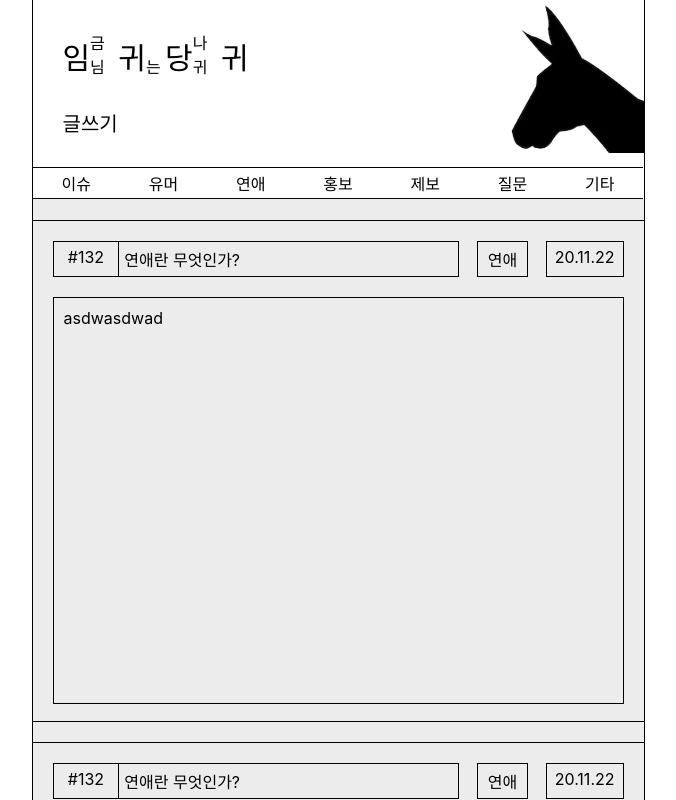
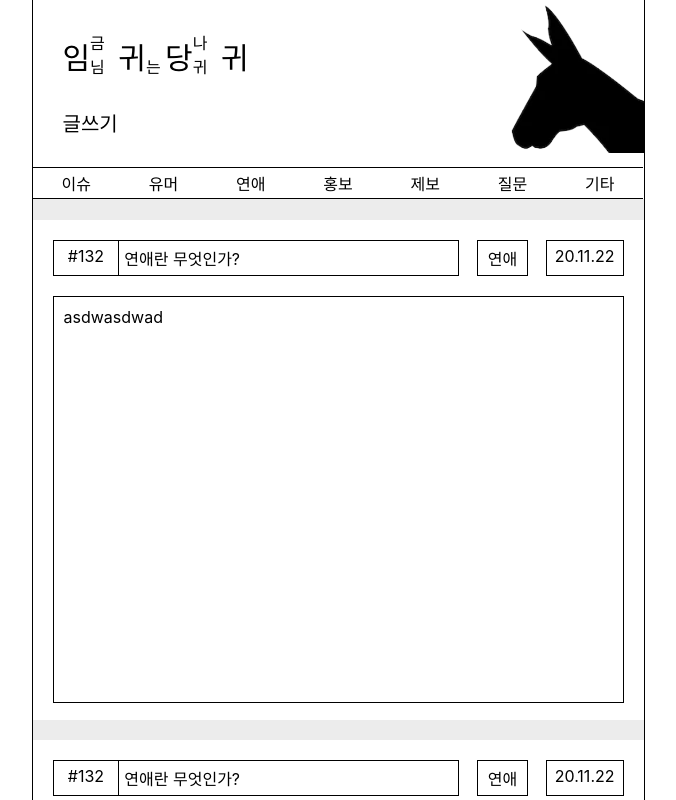
Before and after one commit to Im-Gui-Ddang-Gui/Im-Gui-Ddang-Gui-Frontend, a React (Create React App) app: page / in a window 1280 px wide. Shown: the top 800 px of the page, without its empty margins (302-978 px from the left). Built offline with nearby package versions, Linux system fonts and the light colour scheme.

Commit message:
container

```diff
--- a/src/User/Components/styled/ContainerStyle.js
+++ b/src/User/Components/styled/ContainerStyle.js
@@ -1,14 +1,13 @@
 import styled from 'styled-components';
 
 export const ContainerStyle = styled.div`
+    background-color: white;
     width: 100%;
     height: 500px;
-    margin-top: 20px;
-    border-top: 1px solid black;
-    border-bottom: 1px solid black;
 `;
 
 export const ContainerHeader = styled.div`
+    padding-top: 20px;
     margin: 20px;
     display: flex;
 `
```
